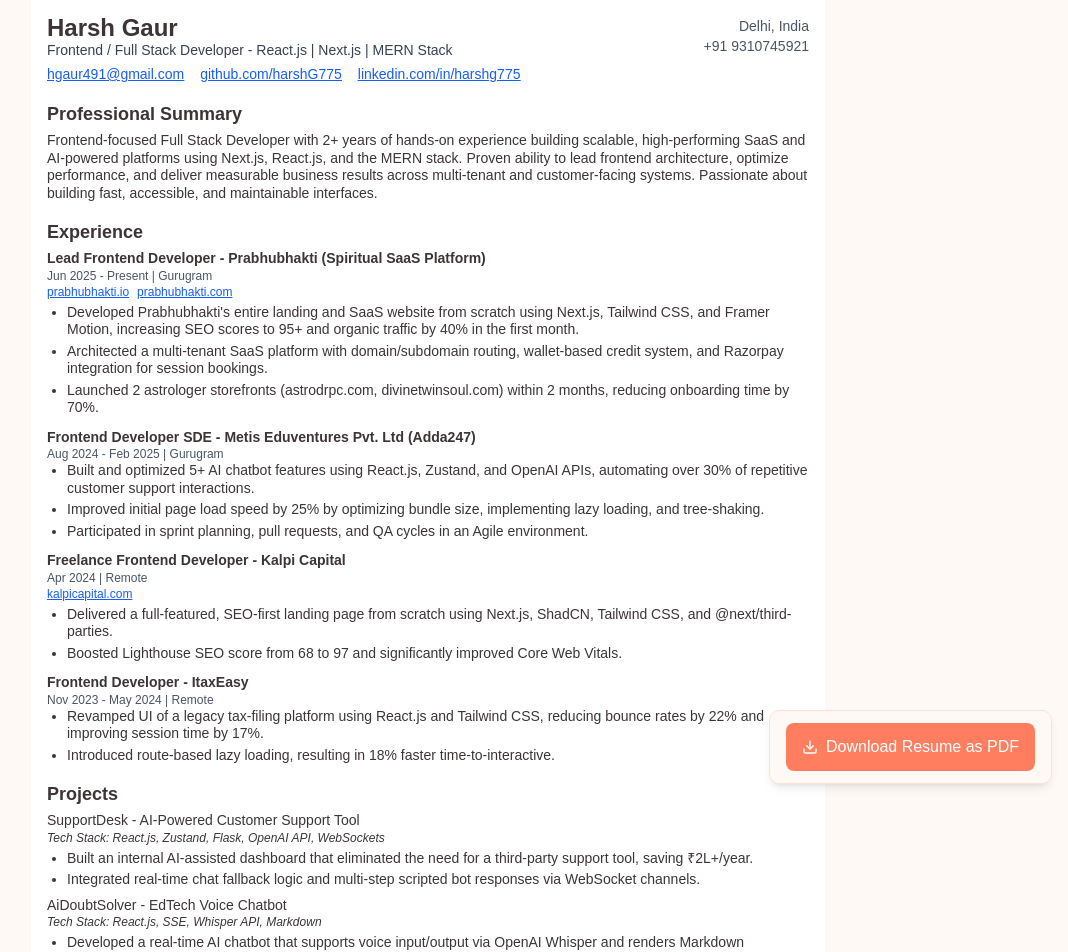
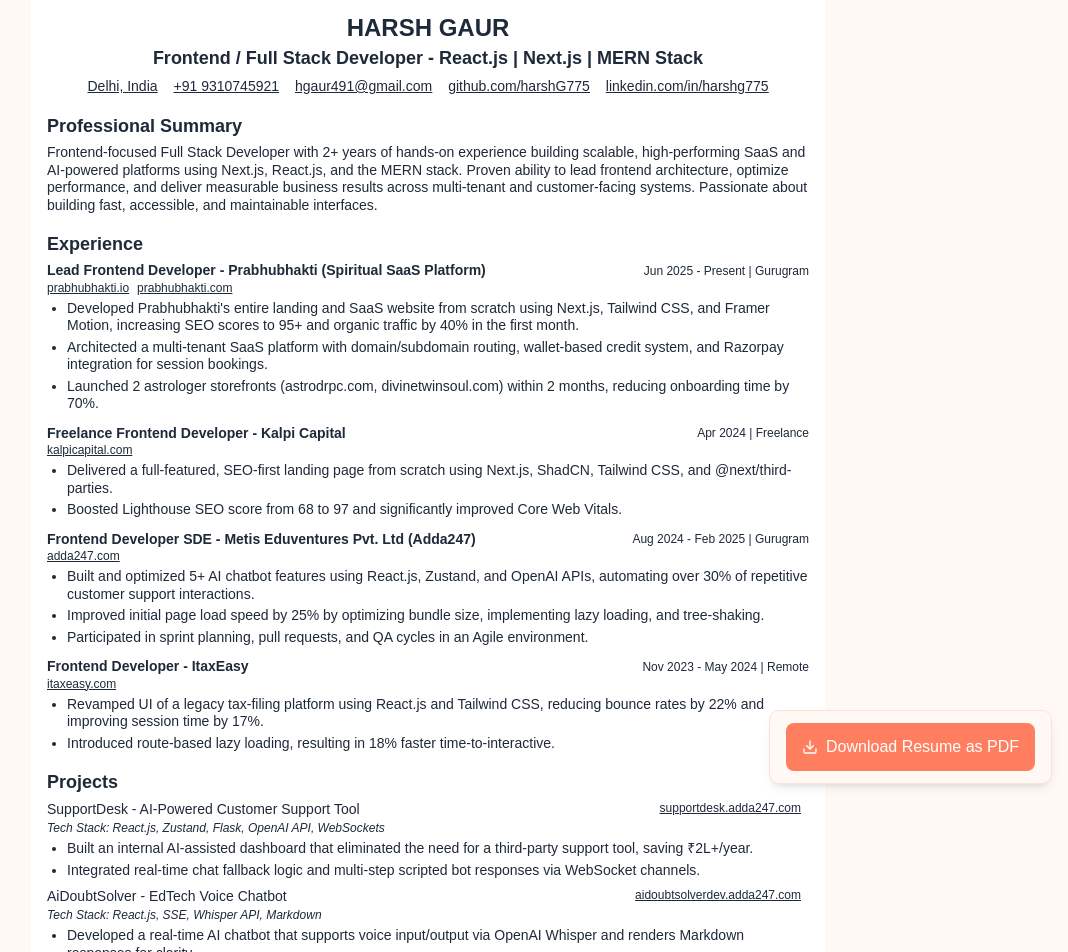
Before and after one commit to harshG775/me, a Next.js app: page /resume in a window 1280 px wide. Shown: the top 952 px of the page, without its empty margins (212-1280 px from the left). Built offline with nearby package versions, Linux system fonts and the light colour scheme.

Commit message:
fixing layout

```diff
--- a/src/app/resume/page.tsx
+++ b/src/app/resume/page.tsx
@@ -31,20 +31,9 @@
             ],
         },
         {
-            title: "Frontend Developer SDE",
-            company: "Metis Eduventures Pvt. Ltd (Adda247)",
-            location: "Gurugram",
-            date: "Aug 2024 - Feb 2025",
-            points: [
-                "Built and optimized 5+ AI chatbot features using React.js, Zustand, and OpenAI APIs, automating over 30% of repetitive customer support interactions.",
-                "Improved initial page load speed by 25% by optimizing bundle size, implementing lazy loading, and tree-shaking.",
-                "Participated in sprint planning, pull requests, and QA cycles in an Agile environment.",
-            ],
-        },
-        {
             title: "Freelance Frontend Developer",
             company: "Kalpi Capital",
-            location: "Remote",
+            location: "Freelance",
             date: "Apr 2024",
             links: ["https://kalpicapital.com"],
             points: [
@@ -53,10 +42,23 @@
             ],
         },
         {
+            title: "Frontend Developer SDE",
+            company: "Metis Eduventures Pvt. Ltd (Adda247)",
+            location: "Gurugram",
+            date: "Aug 2024 - Feb 2025",
+            links: ["https://adda247.com"],
+            points: [
+                "Built and optimized 5+ AI chatbot features using React.js, Zustand, and OpenAI APIs, automating over 30% of repetitive customer support interactions.",
+                "Improved initial page load speed by 25% by optimizing bundle size, implementing lazy loading, and tree-shaking.",
+                "Participated in sprint planning, pull requests, and QA cycles in an Agile environment.",
+            ],
+        },
+        {
             title: "Frontend Developer",
             company: "ItaxEasy",
             location: "Remote",
             date: "Nov 2023 - May 2024",
+            links: ["https://itaxeasy.com"],
             points: [
                 "Revamped UI of a legacy tax-filing platform using React.js and Tailwind CSS, reducing bounce rates by 22% and improving session time by 17%.",
                 "Introduced route-based lazy loading, resulting in 18% faster time-to-interactive.",
@@ -67,6 +69,7 @@
         {
             name: "SupportDesk - AI-Powered Customer Support Tool",
             stack: "React.js, Zustand, Flask, OpenAI API, WebSockets",
+            links: ["https://supportdesk.adda247.com/"],
             points: [
                 "Built an internal AI-assisted dashboard that eliminated the need for a third-party support tool, saving ₹2L+/year.",
                 "Integrated real-time chat fallback logic and multi-step scripted bot responses via WebSocket channels.",
@@ -75,6 +78,7 @@
         {
             name: "AiDoubtSolver - EdTech Voice Chatbot",
             stack: "React.js, SSE, Whisper API, Markdown",
+            links: ["https://aidoubtsolverdev.adda247.com/?session_id=4956daa3-cb49-4eec-a337-a088d37b7cd0"],
             points: [
                 "Developed a real-time AI chatbot that supports voice input/output via OpenAI Whisper and renders Markdown responses for clarity.",
                 "Handled 150+ concurrent student sessions during internal testing with >99.9% uptime.",
@@ -155,23 +159,17 @@
                     <DownloadButton />
                 </div>
             </div>
-            <main className="text-sm print:text-xs leading-tight print:leading-tight max-w-[794px] mx-auto p-4 print:p-0 print:mx-0 print:max-w-full bg-white">
-                <header className="mb-4 print:mb-2 flex flex-col gap-1 text-sm print:text-[11px]">
-                    {/* Top Row: Name + Location */}
-                    <div className="flex justify-between items-start flex-wrap gap-y-1">
-                        <div>
-                            <h1 className="text-2xl font-bold leading-none">{name}</h1>
-                            <p className="text-sm text-gray-700">{title}</p>
-                        </div>
-                        <div className="text-right text-sm text-gray-600">
+
+            {/* Header */}
+            <main className="font-arial text-sm print:text-xs leading-tight print:leading-tight max-w-[794px] mx-auto p-4 print:p-0 print:mx-0 print:max-w-full bg-white text-gray-800">
+                <header className="mb-4 print:mb-2 flex flex-col gap-1 text-sm print:text-[11px] text-center">
+                    <h1 className="text-2xl font-bold leading-none uppercase">{name}</h1>
+                    <p className="text-lg font-semibold">{title}</p>
+
+                    <div className="flex justify-center gap-4 text-sm underline">
                         <p>{contact.location}</p>
                         <p>{contact.phone}</p>
-                        </div>
-                    </div>
-
-                    {/* Bottom Row: GitHub & LinkedIn */}
-                    <div className="flex gap-4 text-sm text-blue-600 underline">
-                        <a href={`https://${contact.email}`} target="_blank" rel="noopener noreferrer">
+                        <a href={`https://mailto:${contact.email}`} target="_blank" rel="noopener noreferrer">
                             {contact.email}
                         </a>
                         <a href={`https://${contact.github}`} target="_blank" rel="noopener noreferrer">
@@ -183,7 +181,7 @@
                     </div>
                 </header>
 
-                <div className="hidden print:hidden">{atsKeywords.join(", ")}</div>
+                <section className="hidden print:hidden">{atsKeywords.join(", ")}</section>
 
                 <section className="break-inside-avoid mb-4">
                     <h2 className="text-lg font-semibold mb-1">Professional Summary</h2>
@@ -194,14 +192,16 @@
                     <h2 className="text-lg font-semibold mb-1">Experience</h2>
                     {experience.map((job, index) => (
                         <article key={index} className="break-inside-avoid mb-3">
+                            <div className="flex items-center justify-between">
                                 <h3 className="font-semibold">
                                     {job.title} - {job.company}
                                 </h3>
-                            <p className="text-xs text-gray-600">
+                                <p className="text-xs">
                                     {job.date} | {job.location}
                                 </p>
+                            </div>
                             {job.links && (
-                                <div className="text-xs text-blue-600 mb-1">
+                                <div className="text-xs mb-1">
                                     {job.links.map((link, idx) => (
                                         <a
                                             key={idx}
@@ -228,8 +228,28 @@
                     <h2 className="text-lg font-semibold mb-1">Projects</h2>
                     {projects.map((project, index) => (
                         <article key={index} className="break-inside-avoid mb-2">
+                            <div className="flex items-center justify-between">
                                 <h3 className="font-medium">{project.name}</h3>
+                                <div>
+                                    {project.links && (
+                                        <div className="text-xs mb-1">
+                                            {project.links.map((link, idx) => (
+                                                <a
+                                                    key={idx}
+                                                    href={link}
+                                                    className="mr-2 underline"
+                                                    target="_blank"
+                                                    rel="noopener noreferrer"
+                                                >
+                                                    {new URL(link).hostname}
+                                                </a>
+                                            ))}
+                                        </div>
+                                    )}
+                                </div>
+                            </div>
                             <p className="text-xs italic mb-1">Tech Stack: {project.stack}</p>
+
                             <ul className="list-disc ml-5 space-y-1">
                                 {project.points.slice(0, 2).map((point, i) => (
                                     <li key={i}>{point}</li>
```
Lines whose indentation alone changed are shown as unchanged.
